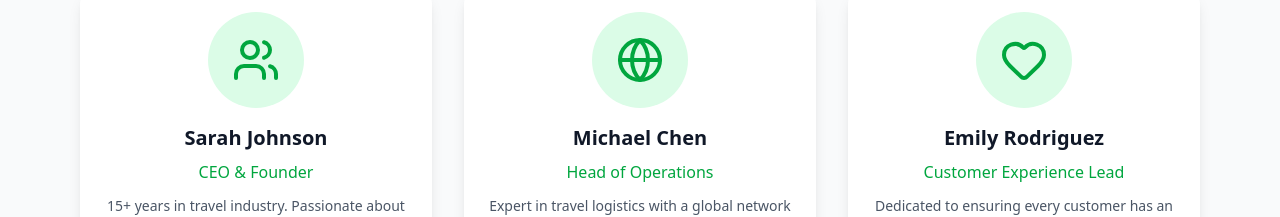
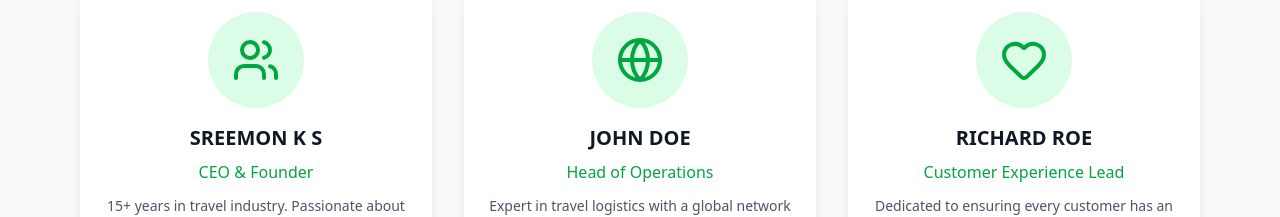
Before and after one commit to sreemonkavungal/TravelPilot, a React (Vite) app: page /about in a window 1280 px wide. Shown: the part 1560-1777 px from the top of the page. Built offline with nearby package versions, Linux system fonts and the light colour scheme.

Commit message:
about page updates

```diff
--- a/src/components/AboutContentSection.jsx
+++ b/src/components/AboutContentSection.jsx
@@ -110,7 +110,7 @@ function AboutContentSection() {
               <div className="w-24 h-24 bg-green-100 rounded-full mx-auto mb-4 flex items-center justify-center">
                 <Users className="h-12 w-12 text-green-600" />
               </div>
-              <h3 className="text-xl font-semibold text-gray-900 mb-2">Sarah Johnson</h3>
+              <h3 className="text-xl font-semibold text-gray-900 mb-2">SREEMON K S</h3>
               <p className="text-green-600 font-medium mb-3">CEO & Founder</p>
               <p className="text-gray-600 text-sm">
                 15+ years in travel industry. Passionate about making travel accessible to everyone.
@@ -121,7 +121,7 @@ function AboutContentSection() {
               <div className="w-24 h-24 bg-green-100 rounded-full mx-auto mb-4 flex items-center justify-center">
                 <Globe className="h-12 w-12 text-green-600" />
               </div>
-              <h3 className="text-xl font-semibold text-gray-900 mb-2">Michael Chen</h3>
+              <h3 className="text-xl font-semibold text-gray-900 mb-2">JOHN DOE</h3>
               <p className="text-green-600 font-medium mb-3">Head of Operations</p>
               <p className="text-gray-600 text-sm">
                 Expert in travel logistics with a global network of trusted partners.
@@ -132,7 +132,7 @@ function AboutContentSection() {
               <div className="w-24 h-24 bg-green-100 rounded-full mx-auto mb-4 flex items-center justify-center">
                 <Heart className="h-12 w-12 text-green-600" />
               </div>
-              <h3 className="text-xl font-semibold text-gray-900 mb-2">Emily Rodriguez</h3>
+              <h3 className="text-xl font-semibold text-gray-900 mb-2">RICHARD ROE</h3>
               <p className="text-green-600 font-medium mb-3">Customer Experience Lead</p>
               <p className="text-gray-600 text-sm">
                 Dedicated to ensuring every customer has an exceptional travel experience.
```
